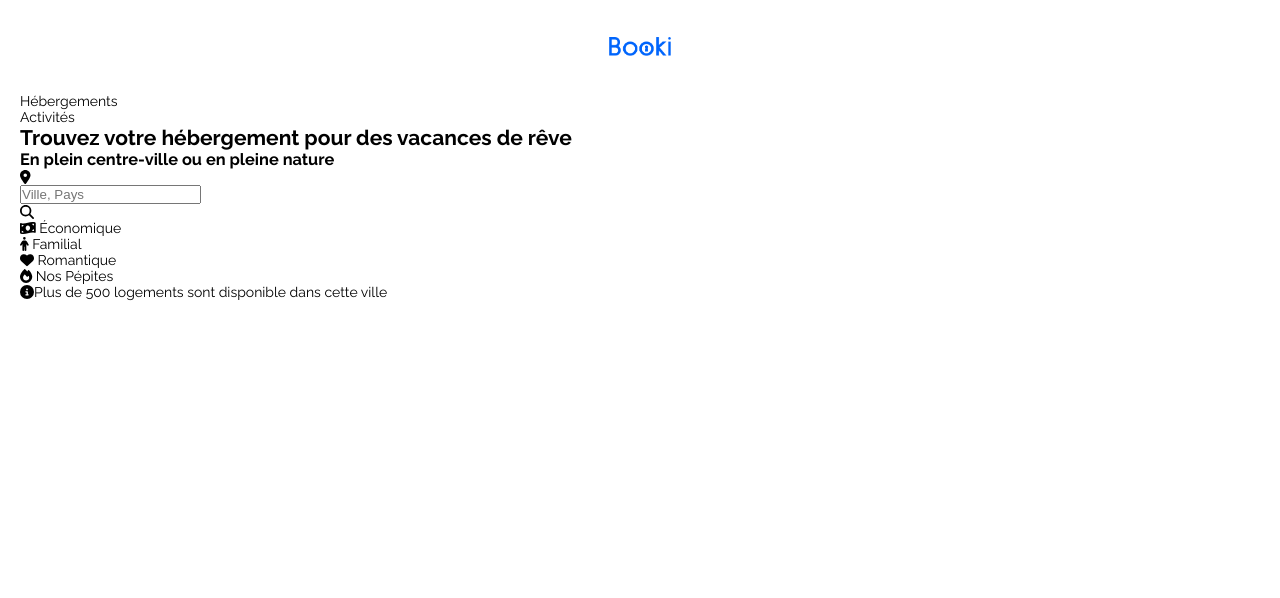
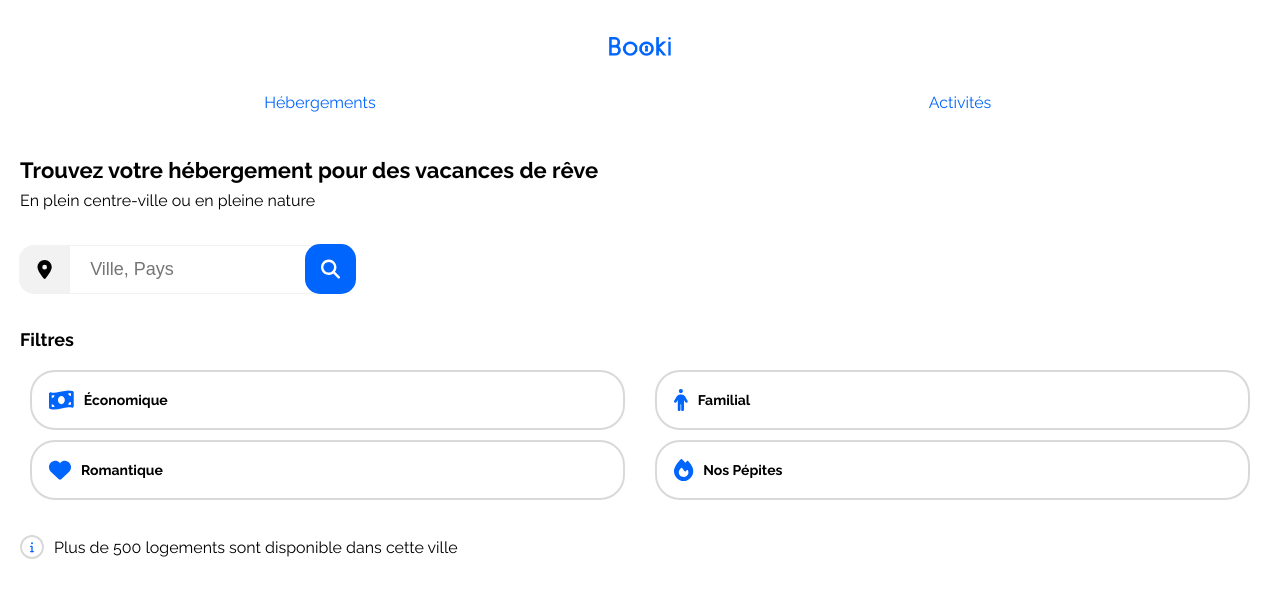
Before and after one commit to Bipce/Bookie, a React (Vite) app in the folder frontend/: page / in a window 1280 px wide. Shown: the top 598 px of the page. Built offline with nearby package versions, Linux system fonts and the light colour scheme; the HTML template or start-up script is replaced by a standard one.

Commit message:
Start css style

```diff
--- a/frontend/src/App.tsx
+++ b/frontend/src/App.tsx
@@ -4,15 +4,15 @@ import Home from "./pages/Home";
 
 const App = () => {
   return (
-    <div className="container">
-      <Router>
-        <Header />
+    <Router>
+      <Header />
 
+      <div className="main-wrapper">
         <Routes>
           <Route path="/" element={<Home />} />
         </Routes>
-      </Router>
-    </div>
+      </div>
+    </Router>
   );
 };
 
--- /dev/null
+++ b/frontend/src/components/Filters/Filters.css
@@ -0,0 +1,83 @@
+.catchphrase {
+  font-weight: 400;
+  margin-top: 8px;
+}
+
+.navbar {
+  display: flex;
+  justify-content: center;
+  align-items: center;
+  gap: 20px;
+  width: 335px;
+  border: 1px solid #f2f2f2;
+  border-radius: 15px;
+  height: 49px;
+}
+
+.navbar svg {
+  height: 19px;
+}
+
+.map-icon {
+  padding: 15px 18.5px;
+  border-radius: 15px 0px 0px 15px;
+}
+
+.loop-icon {
+  color: #fff;
+  background-color: #0065fc;
+  padding: 15.5px 16px;
+  border-radius: 15px;
+  cursor: pointer;
+}
+
+.searchBar {
+  width: 195px;
+  outline: none;
+}
+
+/* Filters */
+.filters-title {
+  margin-bottom: 20px;
+}
+
+.filters {
+  display: flex;
+  flex-wrap: wrap;
+  gap: 10px;
+}
+
+.filter {
+  display: flex;
+  align-items: center;
+  gap: 10px;
+  width: 48%;
+  border: 2px solid #d9d9d9;
+  border-radius: 25px;
+  padding: 17px;
+  font-weight: 700;
+}
+
+.filter:hover {
+  background-color: #deebff;
+  transition: 0.2s;
+}
+
+.filter svg {
+  font-size: 22px;
+}
+
+/* Info */
+.info {
+  display: flex;
+  align-items: center;
+  gap: 10px;
+}
+
+.info svg {
+  color: #0065fc;
+  border: 2px solid #d9d9d9;
+  border-radius: 100%;
+  width: 4px;
+  padding: 2px 8px;
+}
--- /dev/null
+++ b/frontend/src/components/Filters/Filters.tsx
@@ -0,0 +1,57 @@
+import { FontAwesomeIcon } from "@fortawesome/react-fontawesome";
+import {
+  faLocationDot,
+  faMagnifyingGlass,
+  faMoneyBillWave,
+  faPerson,
+  faHeart,
+  faFire,
+  faInfo,
+} from "@fortawesome/free-solid-svg-icons";
+import "./Filters.css";
+
+const Filters = () => {
+  return (
+    <>
+      <h2 className="fz22">Trouvez votre hébergement pour des vacances de rêve</h2>
+      <h3 className="catchphrase fz16 marbot35">En plein centre-ville ou en pleine nature</h3>
+
+      <nav className="navbar marbot35">
+        <FontAwesomeIcon icon={faLocationDot} className="map-icon bck-color-secondary" />
+        <form>
+          <label htmlFor="searchBar"></label>
+          <input type="text" name="searchBar" id="searchBar" placeholder="Ville, Pays" className="searchBar fz18" />
+        </form>
+        <button>
+          <FontAwesomeIcon icon={faMagnifyingGlass} className="loop-icon" />
+        </button>
+      </nav>
+
+      <div>
+        <h2 className="fz18 filters-title">Filtres</h2>
+
+        <ul className="filters marbot35">
+          <li className="filter">
+            <FontAwesomeIcon icon={faMoneyBillWave} className="color-primary" /> Économique
+          </li>
+          <li className="filter">
+            <FontAwesomeIcon icon={faPerson} className="color-primary" /> Familial
+          </li>
+          <li className="filter">
+            <FontAwesomeIcon icon={faHeart} className="color-primary" /> Romantique
+          </li>
+          <li className="filter">
+            <FontAwesomeIcon icon={faFire} className="color-primary" /> Nos Pépites
+          </li>
+        </ul>
+      </div>
+
+      <p className="info fz16">
+        <FontAwesomeIcon icon={faInfo} />
+        Plus de 500 logements sont disponible dans cette ville
+      </p>
+    </>
+  );
+};
+
+export default Filters;
--- a/frontend/src/components/Header/Header.css
+++ b/frontend/src/components/Header/Header.css
@@ -1,15 +1,30 @@
 header {
-  display: flex;
-  justify-content: center;
   text-align: center;
-  margin-bottom: 30px;
+  margin: 30px 0;
+  height: 97px;
 }
 
-h1 {
-  width: fit-content;
+header h1 {
+  margin-bottom: 30px;
+  flex-grow: 1;
 }
 
 .logo {
   width: 61.09px;
   height: 19px;
+  cursor: pointer;
 }
+
+ul {
+  display: flex;
+  justify-content: space-around;
+}
+
+.anchor li {
+  width: 50%;
+  padding-bottom: 15px;
+}
+
+.anchor li:hover {
+  border-bottom: 2px solid;
+}
--- a/frontend/src/components/Header/Header.tsx
+++ b/frontend/src/components/Header/Header.tsx
@@ -1,3 +1,4 @@
+import { Link } from "react-router-dom";
 import logo from "../../assets/logo/Booki.png";
 import "./Header.css";
 
@@ -7,6 +8,19 @@ const Header = () => {
       <h1>
         <img src={logo} alt="logo" className="logo" />
       </h1>
+
+      <ul className="fz16 anchor">
+        <li className="color-primary">
+          <Link to="/" className="color-primary">
+            Hébergements
+          </Link>
+        </li>
+        <li className="color-primary">
+          <Link to="/" className="color-primary">
+            Activités
+          </Link>
+        </li>
+      </ul>
     </header>
   );
 };
--- a/frontend/src/index.css
+++ b/frontend/src/index.css
@@ -7,6 +7,7 @@
 * {
   margin: 0;
   padding: 0;
+  box-sizing: border-box;
 }
 
 a {
@@ -24,6 +25,47 @@ ul {
   list-style: none;
 }
 
-.container {
+button,
+input {
+  border: none;
+  background-color: transparent;
+}
+
+.main-wrapper {
   margin: 30px 20px;
 }
+
+/* Colors */
+.color-primary {
+  color: #0065fc;
+}
+
+.color-secondary {
+  color: #deebff;
+}
+
+.bck-color-primary {
+  background-color: #d9d9d9;
+}
+
+.bck-color-secondary {
+  background-color: #f2f2f2;
+}
+
+/* Font-size */
+.fz16 {
+  font-size: 16px;
+}
+
+.fz18 {
+  font-size: 18px;
+}
+
+.fz22 {
+  font-size: 22px;
+}
+
+/* Margins */
+.marbot35 {
+  margin-bottom: 35px;
+}
--- a/frontend/src/pages/Home.tsx
+++ b/frontend/src/pages/Home.tsx
@@ -1,57 +1,7 @@
-import { FontAwesomeIcon } from "@fortawesome/react-fontawesome";
-import {
-  faLocationDot,
-  faMagnifyingGlass,
-  faMoneyBillWave,
-  faPerson,
-  faHeart,
-  faFire,
-  faCircleInfo,
-} from "@fortawesome/free-solid-svg-icons";
+import Filters from "../components/Filters/Filters";
 
 const Home = () => {
-  return (
-    <>
-      <ul>
-        <li>Hébergements</li>
-        <li>Activités</li>
-      </ul>
-
-      <h2>Trouvez votre hébergement pour des vacances de rêve</h2>
-      <h3>En plein centre-ville ou en pleine nature</h3>
-
-      <nav>
-        <FontAwesomeIcon icon={faLocationDot} />
-        <form>
-          <label htmlFor="searchBar"></label>
-          <input type="text" name="searchBar" id="searchBar" placeholder="Ville, Pays" />
-        </form>
-        <FontAwesomeIcon icon={faMagnifyingGlass} />
-      </nav>
-
-      <div className="filter">
-        <ul>
-          <li>
-            <FontAwesomeIcon icon={faMoneyBillWave} /> Économique
-          </li>
-          <li>
-            <FontAwesomeIcon icon={faPerson} /> Familial
-          </li>
-          <li>
-            <FontAwesomeIcon icon={faHeart} /> Romantique
-          </li>
-          <li>
-            <FontAwesomeIcon icon={faFire} /> Nos Pépites
-          </li>
-        </ul>
-      </div>
-
-      <p>
-        <FontAwesomeIcon icon={faCircleInfo} />
-        Plus de 500 logements sont disponible dans cette ville
-      </p>
-    </>
-  );
+  return <Filters />;
 };
 
 export default Home;
```
